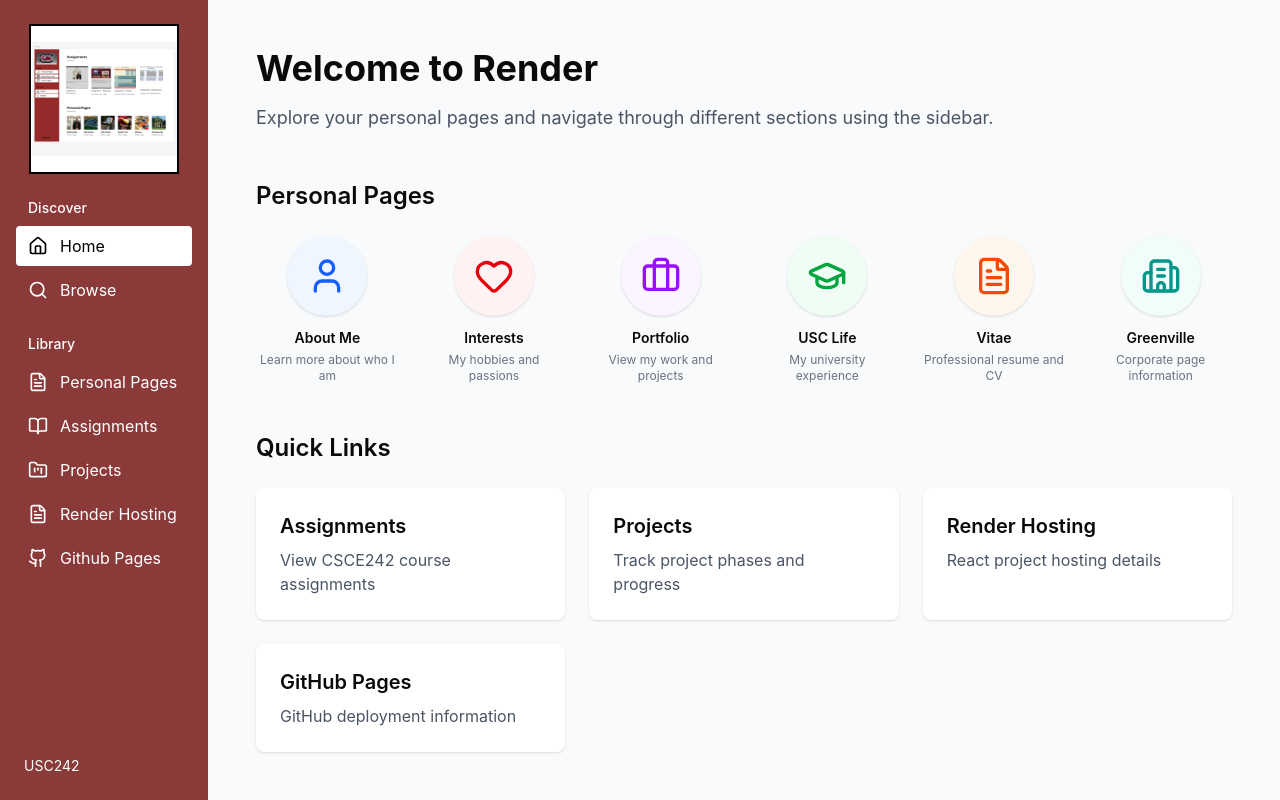
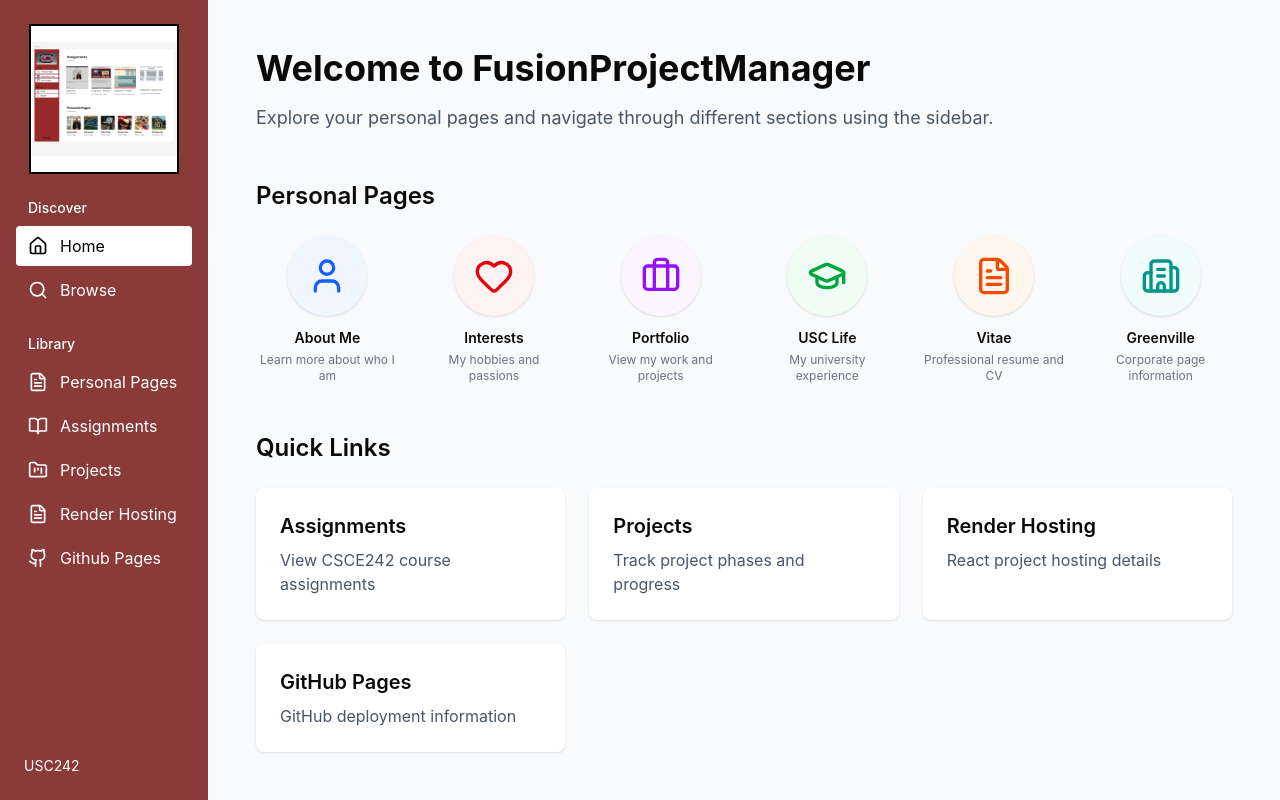
Before and after one commit to greenvilleassociates/Figmareact2, a React (Vite) app: page / in a window 1280 px wide. Built offline with nearby package versions, Linux system fonts and the light colour scheme.

Commit message:
Update Home.tsx

```diff
--- a/src/app/components/Home.tsx
+++ b/src/app/components/Home.tsx
@@ -49,8 +49,8 @@ export function Home() {
   ];
 
   return (
-    <div className="flex-1 bg-gray-50 p-12 overflow-auto">
-      <h1 className="text-4xl font-bold mb-4">Welcome to Render</h1>
+    <div className="flex-1 bg-gray-50 p-12 overflow-auto leftnav">
+      <h1 className="text-4xl font-bold mb-4">Welcome to FusionProjectManager</h1>
       <p className="text-lg text-gray-600 mb-12">
         Explore your personal pages and navigate through different sections using the sidebar.
       </p>
```
